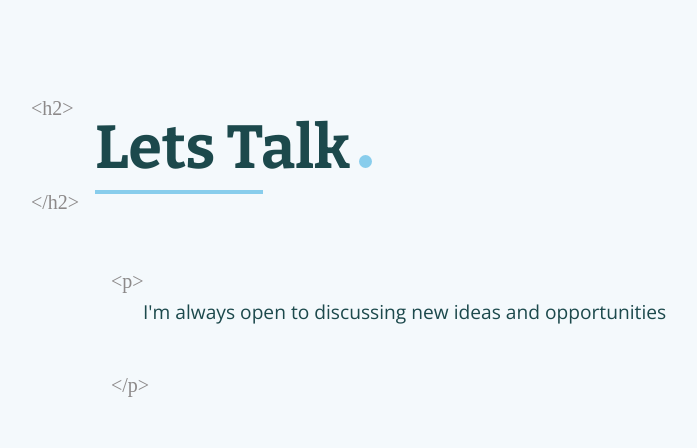
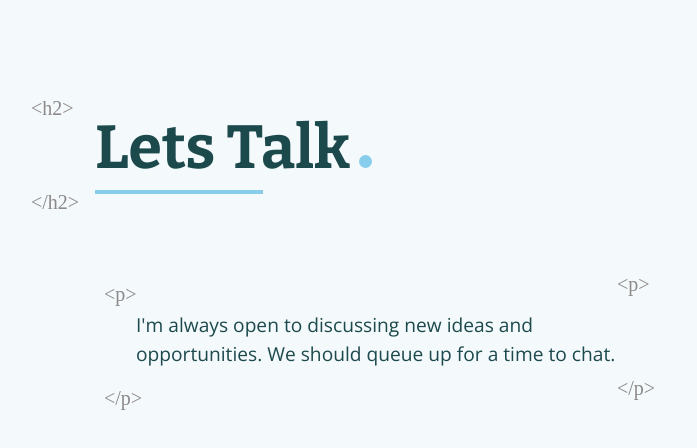
Before and after one commit to SoorajM143/personalwebsite-v2, a React (Create React App) app: page / in a window 1280 px wide. Shown: the part 802-1250 px from the top of the page, without its empty margins (21-718 px from the left). Built offline with nearby package versions, Linux system fonts and the light colour scheme; a web font is replaced by a local one.

Commit message:
css changes

```diff
--- a/src/components/Main.js
+++ b/src/components/Main.js
@@ -1,5 +1,7 @@
 import React, { useEffect } from 'react';
 import { Fade, Slide } from 'react-reveal';
+import { Button, ThemeProvider } from '@mui/material';
+import { Maintheme } from './utils/util';
 import MainPageHeader from './MainPageHeader';
 import '../styles/MainPage.css';
 import Constant from './utils/Constant';
@@ -25,7 +27,14 @@ function Main() {
           <div className="main_underline"></div>
           </Slide>
           <div className='mainPage-message'>
-            <span>{Constant.MAIN_PAGE_MESSAGE_1}</span>
+            <div>
+            <span>{Constant.MAIN_PAGE_MESSAGE_2}</span>
+             <a>
+              <span></span>
+             </a>
+           </div>
+
+
           </div>
         </div>
       </div>
--- a/src/components/utils/Constant.js
+++ b/src/components/utils/Constant.js
@@ -47,9 +47,8 @@ const APPLICATION_CONST = {
   MAIN_PAGE_HEADER_TEXT_6: 'based in ',
   MAIN_PAGE_HEADER_TEXT_7: 'Dublin, Ireland',
   MAIN_PAGE_CONTENT_HEADRER: 'Lets Talk',
-  MAIN_PAGE_MESSAGE_1: "I'm always open to discussing new ideas and opportunities ",
-  MAIN_PAGE_MESSAGE_2: 'Interested in working together? ',
-  MAIN_PAGE_MESSAGE_3: 'We should queue up for a time to chat.',
+  MAIN_PAGE_MESSAGE_2: "I'm always open to discussing new ideas and opportunities. We should queue up for a time to chat.",
+  MAIN_PAGE_MESSAGE_1: 'Interested in working together? ',
   CONTACT_CONFIRM_HEADER: 'Awesome!',
   CONTACT_CONFIRM_MESSAGE:
     "Thank you for the message. I'll be in Touch with you soon.",
--- a/src/components/utils/util.js
+++ b/src/components/utils/util.js
@@ -22,6 +22,19 @@ export const theme = createTheme({
     primary: {
       main: '#024463',
       darker: '#024463',
+    },
+    neutral: {
+      main: '#ff5708',
+      contrastText: '#fff',
+    },
+  },
+});
+
+export const Maintheme = createTheme({
+  palette: {
+    primary: {
+      main: '#2986cc',
+      darker: '#2986cc',
     },
     neutral: {
       main: '#ff5708',
--- a/src/styles/Main.css
+++ b/src/styles/Main.css
@@ -78,17 +78,37 @@
 .mainPage-message {
   position: relative;
   top: 6rem;
-  left: 9rem;
+  left: 10%;
   line-height: 1.5;
-  width: 50%;
+  width: 80%;
+  text-align: left;
+}
+
+.mainPage-message > * {
   font-size: 1.2rem;
   font-family: "Open Sans", sans-serif;
   font-weight: 300;
   color: #1C494C;
+}
+
+.mainPage-message > div {
+  padding: 3px;
+  text-align: center;
+  display: flex;
+}
+
+.mainPage-message span:first-of-type {
+  position: relative;
+  margin: 10px;
+  width: 50%;
   text-align: left;
 }
 
-.mainPage-message::before {
+.mainPage-message button {
+  border-radius: 6px;
+}
+
+.mainPage-message span::before {
   content: "<p>";
   font-family: "La Belle Aurore", cursive;
   font-weight: 100;
@@ -101,7 +121,7 @@
   left: -2rem;
 }
 
-.mainPage-message::after {
+.mainPage-message span::after {
   content: "</p>";
   font-family: "La Belle Aurore", cursive;
   font-weight: 100;
--- a/src/styles/Main.scss
+++ b/src/styles/Main.scss
@@ -50,24 +50,46 @@
 .mainPage-message{
     position: relative;
     top: 6rem;
-    left: 9rem;
+    left: 10%;
     line-height: 1.5;
-    width: 50%;
+    width: 80%;
+    text-align: left;
+}
+
+.mainPage-message > * {
     font-size: 1.2rem;
     font-family: $content-fonts;
     font-weight: 300;
     color: #1C494C;
+}
+
+.mainPage-message > div {
+    padding: 3px;
+    text-align: center;
+    display: flex;
+}
+
+.mainPage-message span:first-of-type {
+    position: relative;
+    margin: 10px;
+    width: 50%;
     text-align: left;
 }
 
-.mainPage-message::before{
+.mainPage-message button{
+    border-radius: 6px;
+}
+
+.mainPage-message span::before {
     @include para;
     top: -2rem;
     left: -2rem;
+
 }
 
-.mainPage-message::after{
+.mainPage-message span::after {
     @include paraEnd;
     top: 4.5rem;
     left: -2rem;
+
 }
```
Also changed, not shown: src/styles/Variables/Variables.scss (+20 -0 lines), 1 other file (tests, documents, lock files or other folders).
